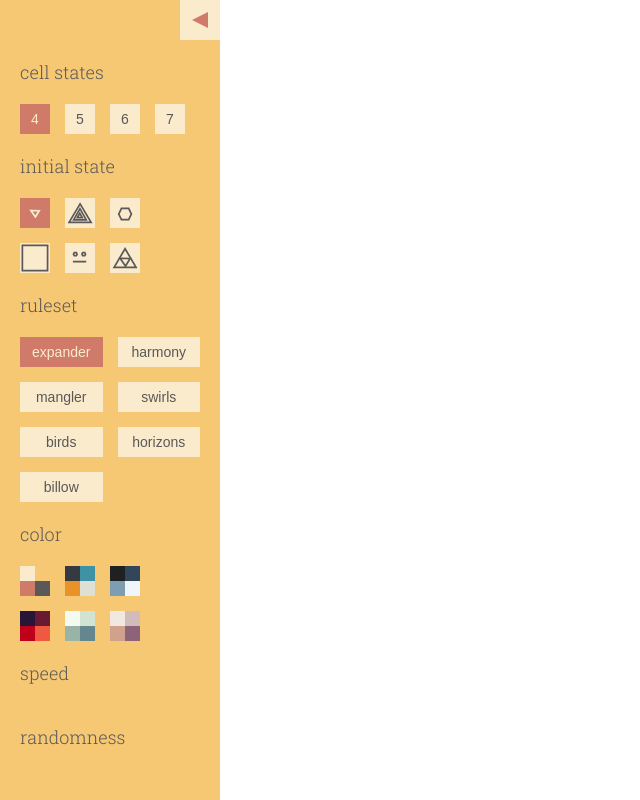
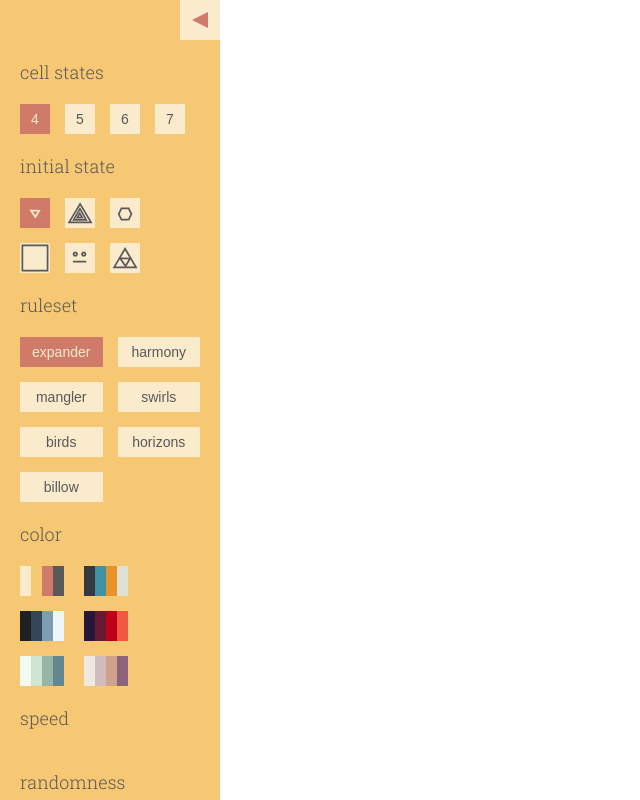
Before and after one commit to jdobrowner/automaton-2, a Svelte app: page / in a window 1280 px wide. Shown: the whole page, without its empty margins (0-640 px from the left). Built offline with nearby package versions, Linux system fonts and the light colour scheme; a web font is replaced by a local one.

Commit message:
color swatch dynamic

```diff
--- a/src/components/ColorSwatch.svelte
+++ b/src/components/ColorSwatch.svelte
@@ -1,5 +1,5 @@
 <script>
-  import { colors as colorsStore } from '../stores/SettingsStores';
+  import { colors as colorsStore, cellStates } from '../stores/SettingsStores';
   import ColorThemes from '../colors';
   export let theme;
   let colors = ColorThemes[theme];
@@ -10,18 +10,20 @@
   <div class="color-sample" style="background-color:{colors[1]}" />
   <div class="color-sample" style="background-color:{colors[2]}" />
   <div class="color-sample" style="background-color:{colors[3]}" />
+  {#if $cellStates > 4}<div class="color-sample" style="background-color:{colors[1]}" />{/if}
+  {#if $cellStates > 5}<div class="color-sample" style="background-color:{colors[2]}" />{/if}
+  {#if $cellStates > 6}<div class="color-sample" style="background-color:{colors[3]}" />{/if}
 </div>
 
 <style>
   .container {
     width: 100%;
-    display: grid;
+    display: flex;
     cursor: pointer;
-    grid-template-columns: 15px 15px;
-    grid-template-rows: 15px 15px;
+    margin-right: 20px;
   }
   .color-sample {
-    width: 100%;
-    height: 100%;
+    width: 11px;
+    height: 30px;
   }
 </style>
--- a/src/components/Controls.svelte
+++ b/src/components/Controls.svelte
@@ -88,12 +88,18 @@
       <!-- Color -->
       <h3>color</h3>
       <div class="color">
+        <div class="color-row">
           <ColorSwatch theme={ColorThemeNames.SOUTHWEST} />
           <ColorSwatch theme={ColorThemeNames.BRIGHTS} />
+        </div>
+        <div class="color-row">
           <ColorSwatch theme={ColorThemeNames.OCEAN} />
           <ColorSwatch theme={ColorThemeNames.RED} />
+        </div>
+        <div class="color-row">
           <ColorSwatch theme={ColorThemeNames.GREEN} />
           <ColorSwatch theme={ColorThemeNames.PURPLE} />
+        </div>
       </div>
 
       <!-- Speed -->
@@ -148,8 +154,7 @@
     display: grid;
     gap: 15px;
   }
-  .initial-states,
-  .color {
+  .initial-states {
     grid-template-columns: 30px 30px 30px;
   }
   .cell-states {
@@ -158,4 +163,10 @@
   .ruleset {
     grid-template-columns: 1fr 1fr;
   }
+  .color {
+    justify-content: flex-start;
+    .color-row {
+      display: flex;
+    }
+  }
 </style>
--- a/src/components/TextButton.svelte
+++ b/src/components/TextButton.svelte
@@ -7,7 +7,6 @@
 
 <div
   on:click={onClick}
-  class="transition"
   class:selected
   style="background-color:{selected ? $colors[2] : $colors[0]}"
 >
--- a/src/components/initialStateButton/InitialStateButton.svelte
+++ b/src/components/initialStateButton/InitialStateButton.svelte
@@ -11,7 +11,6 @@
 </script>
 
 <div
-  class="transition"
   {title}
   on:click={() => initialState.set(pattern)}
   style="background-color:{isSelected ? $colors[2] : $colors[0]}"
```
Lines whose indentation alone changed are shown as unchanged.
